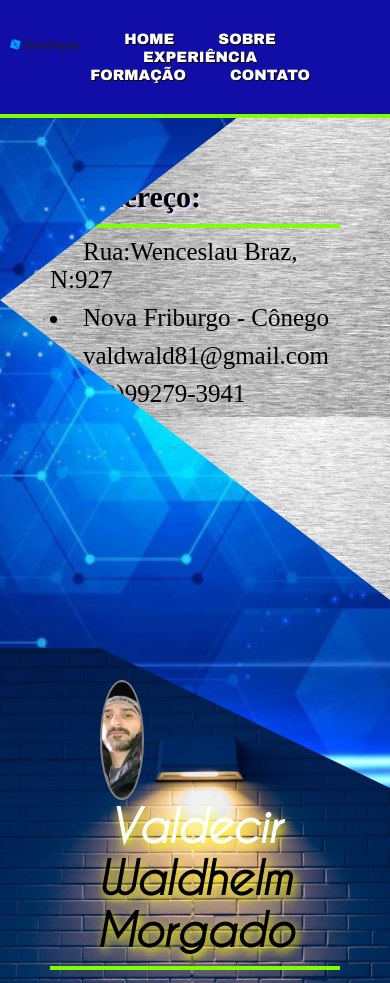
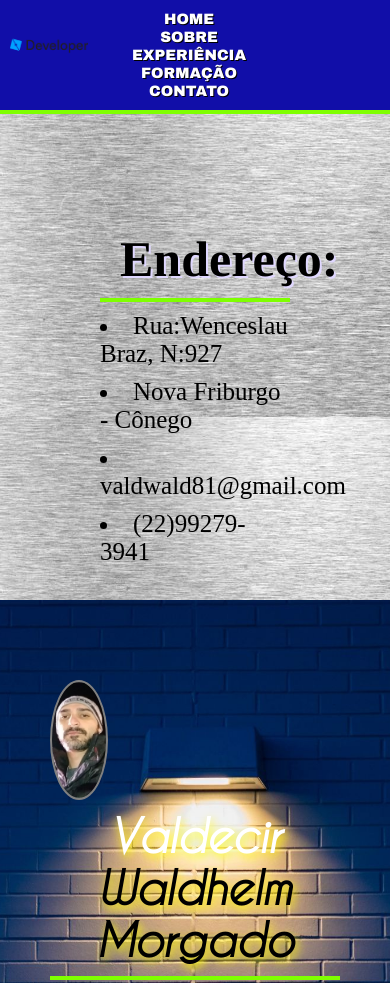
Before and after one commit to ValdecirWaldhelm/MEU-Portifolio, a plain HTML site: page index.html in a window 390 px wide. Shown: the top 983 px of the page. Drawn offline with Linux system fonts and the light colour scheme.

Commit message:
acertos responsivo
acertos no responsivo tela 650px

```diff
--- a/css/estilo.css
+++ b/css/estilo.css
@@ -19,21 +19,21 @@
     box-sizing: border-box;
 }
 
-.voltar{
-    margin-bottom: 20px;
-    width: 10%;
-    height: 70px;
-    background-image: url('../imagem/voltar1.png');
-    background-size: cover;
-}
-
-body{
-    width: 100%;
-    height: auto;
+body{/*nao pode usar 100% resposnsivo*/
     background-image: url('../imagem/tec7.jpg');
     background-repeat: no-repeat;
     background-size: cover;
+    background-position: 100%;
     background-attachment: fixed;
+}
+
+.voltar{
+    margin-bottom: 20px;
+    width: 20%;
+    height: 80px;
+    background-image: url('../imagem/voltar1.png');
+    background-size: contain;
+    background-repeat: no-repeat;
 }
 
 .clear{
@@ -127,7 +127,7 @@ nav li:hover{
     background-image: url('../imagem/luz.jpg');
     background-attachment: fixed;
     background-repeat: no-repeat;
-    background-size:  100%;
+    background-size:  cover;
     background-position: 49% 18%;
     clip-path: polygon(0 0, 100% 21%, 100% 68%, 0% 100%);
 
@@ -284,12 +284,14 @@ nav li:hover{
     width: 70%;
     height: auto;
     padding: 0px 20px;
+    font-size: 20px;
 }
 
 .setor-3 #paragrafo-2{
     width: 50%;
     height: auto;
     padding: 20px 30px;
+    font-size: 20px;
 }
 
 .cursos-2{
@@ -334,12 +336,14 @@ nav li:hover{
     width: 50%;
     height: auto;
     padding: 10px 20px;
+    font-size: 20px;
 }
 
 .setor-4 #paragrafo-2{
     width: 70%;
     height: 100px;
     padding: 20px;
+    font-size: 20px;
 }
 
 .cursos-3{
@@ -384,12 +388,14 @@ nav li:hover{
     width: 70%;
     height: auto;
     padding: 20px 20px;
+    font-size: 20px;
 }
 
 .setor-5 #paragrafo-2{
     width: 50%;
     height: auto;
     padding: 20px 20px;
+    font-size: 20px;
 }
 /*termino setores 3,4,5*/
 
--- a/css/responsivo.css
+++ b/css/responsivo.css
@@ -1,42 +1,75 @@
 @media screen and (max-width: 1250px){
     nav ul li{
-        display: inline-block;
-        padding-right: 40px;
+        padding-right: 20px;
 
+    }
+    .header-img{
+        margin-left: 100px;
     }
 }
 
-@media screen and (max-width: 1050px){
+@media screen and (max-width: 850px){
+    .navegacao{
+        border-bottom: 4px solid chartreuse;
+    }
+    .navegacao nav ul{
+        padding: 10px;
+        display: inline-block;
+        border: 0;
+    }
 
-    nav ul li{
-        display: inline-block;
-        padding-right: 40px;
-
-    }
     .header-img{
         width: 20%;
         float: left;
         margin-top: 5px;
         margin-left: 10px;
     }
+    nav a{
+        margin: 0 auto;
+        display: block;
+        color: white;
+        text-shadow: 1px 1px black;
+        text-decoration: none;
+        padding-right: 80px;
+    }
+    #home{
+        width: 100%;
+        height: 600px;
+        background-image: url('../imagem/aco.jpg');
+        background-attachment: fixed;
+        clip-path: none;
+    }
+    .lista-container{
+        text-align: left;
+        float: none;
+        padding: 170px 100px;
+        list-style-position: inside;
+    }
+    #sobre{
+        width: 100%;
+        height: auto;
+        padding: 50px;
+        clip-path: none;
+
+    }
+    .sobre-img{
+        margin: 30px 0px 10px 0px;
+        width: 20%;
+        min-width: 10%;
+        height: 120px;
+        min-height: 120px;
+        background-image: url('../imagem/valdecir-dev.png');
+        background-repeat: no-repeat;
+        background-size: cover;
+        background-position: center;
+        border-radius: 50%;
+        border: 2px solid grey;
+
+    }
 
 }
 
-@media screen and (max-width: 885px){
-
-    .header-img{
-        width: 18%;
-        height: 80px;
-        float: left;
-        margin-top: 5px;
-        margin-left: 10px;
-    }
-
-    nav ul li{
-        display: inline-block;
-    }
-
-}
+/*
 
 @media screen and (max-width: 790px){
 
```
